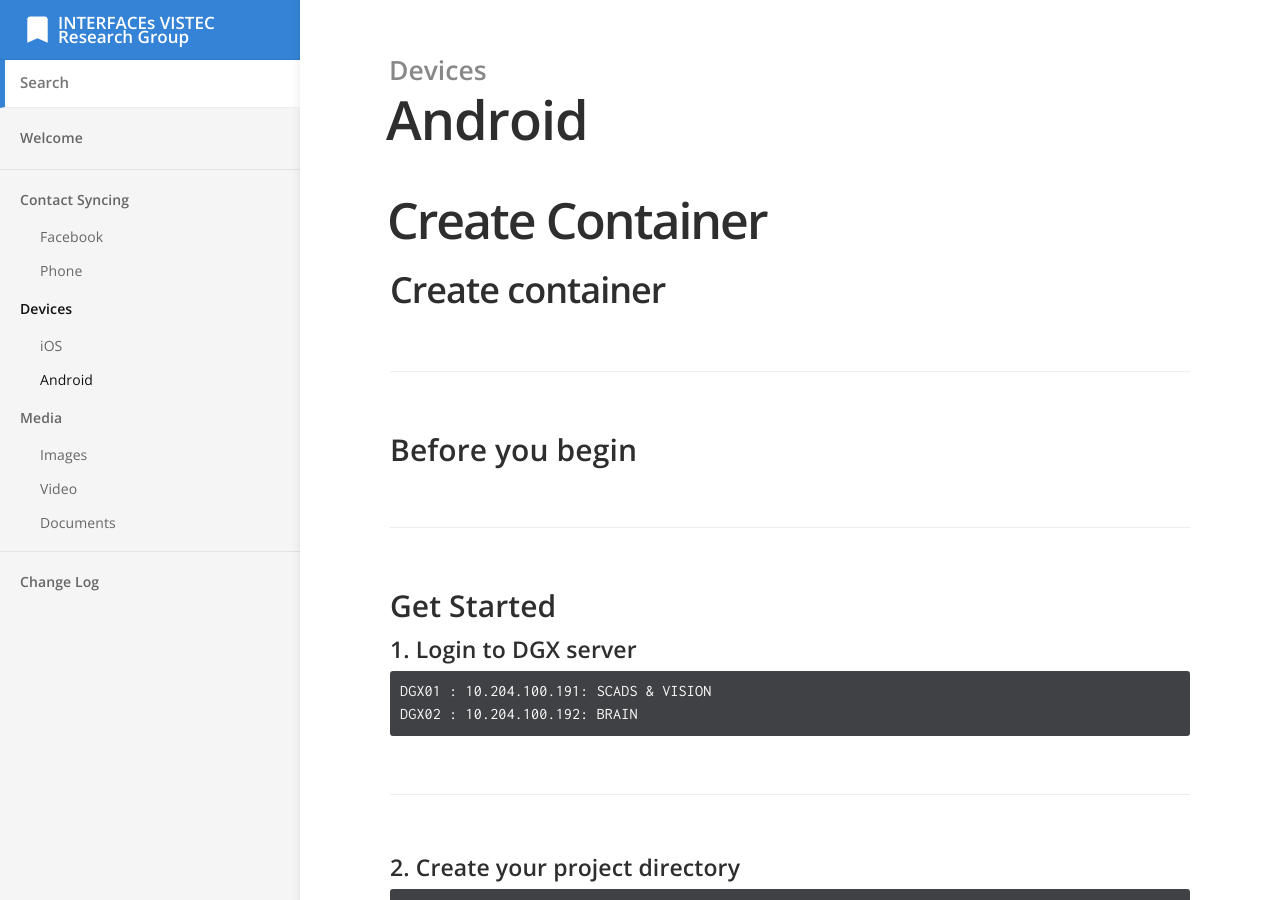
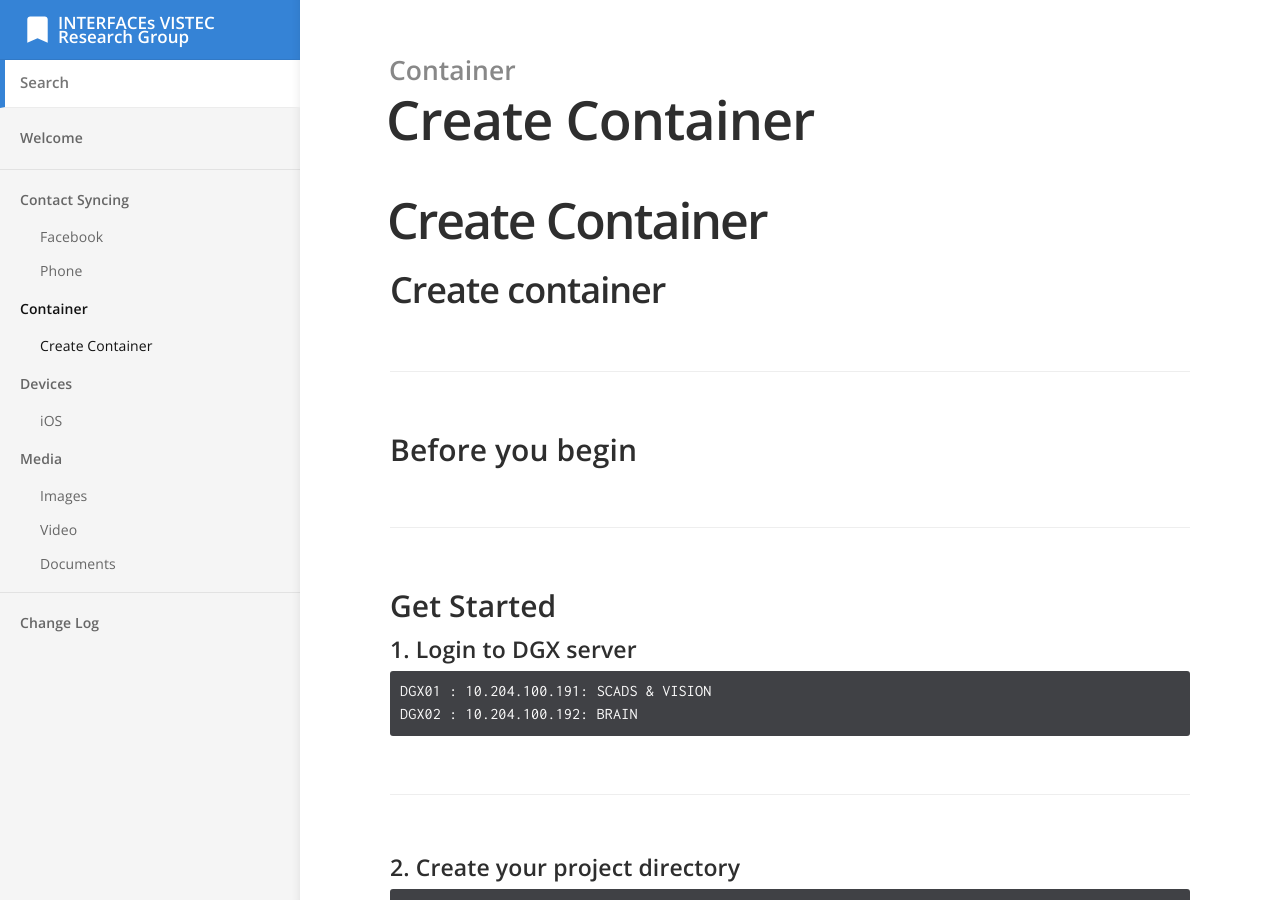
Before and after one commit to INTERFACEs-VISTEC/interfaces-vistec.github.io, a Jekyll site: the page built from _docs/devices/android.md, in a window 1280 px wide and 900 px high. Built offline with Jekyll 4.4.1, drawn with Linux system fonts in a browser that asks for light colours.

Commit message:
Update android.md

```diff
--- a/_docs/devices/android.md
+++ b/_docs/devices/android.md
@@ -1,6 +1,6 @@
 ---
-title: Android
-category: Devices
+title: Create Container
+category: Container
 order: 2
 ---
 
```
